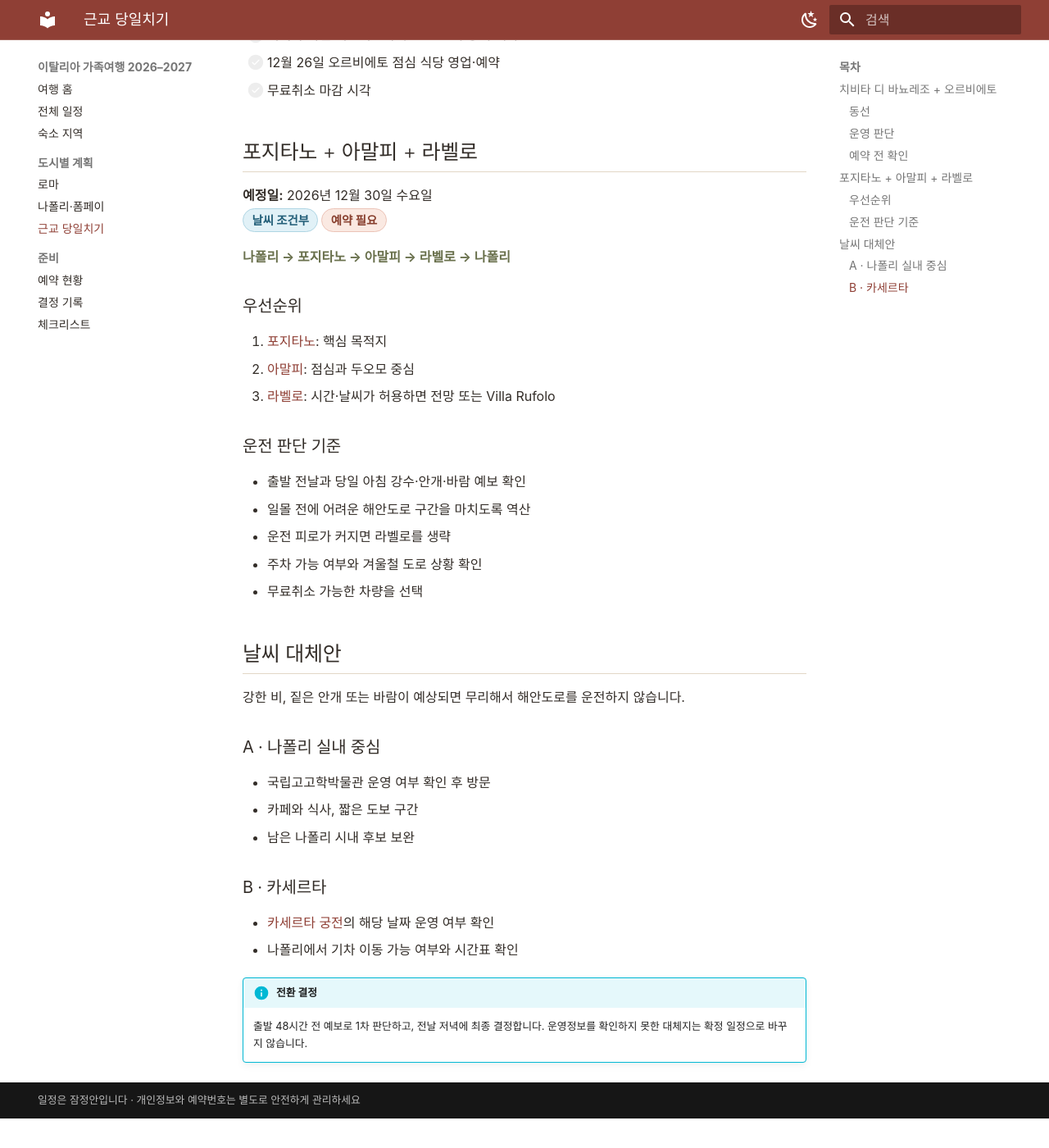
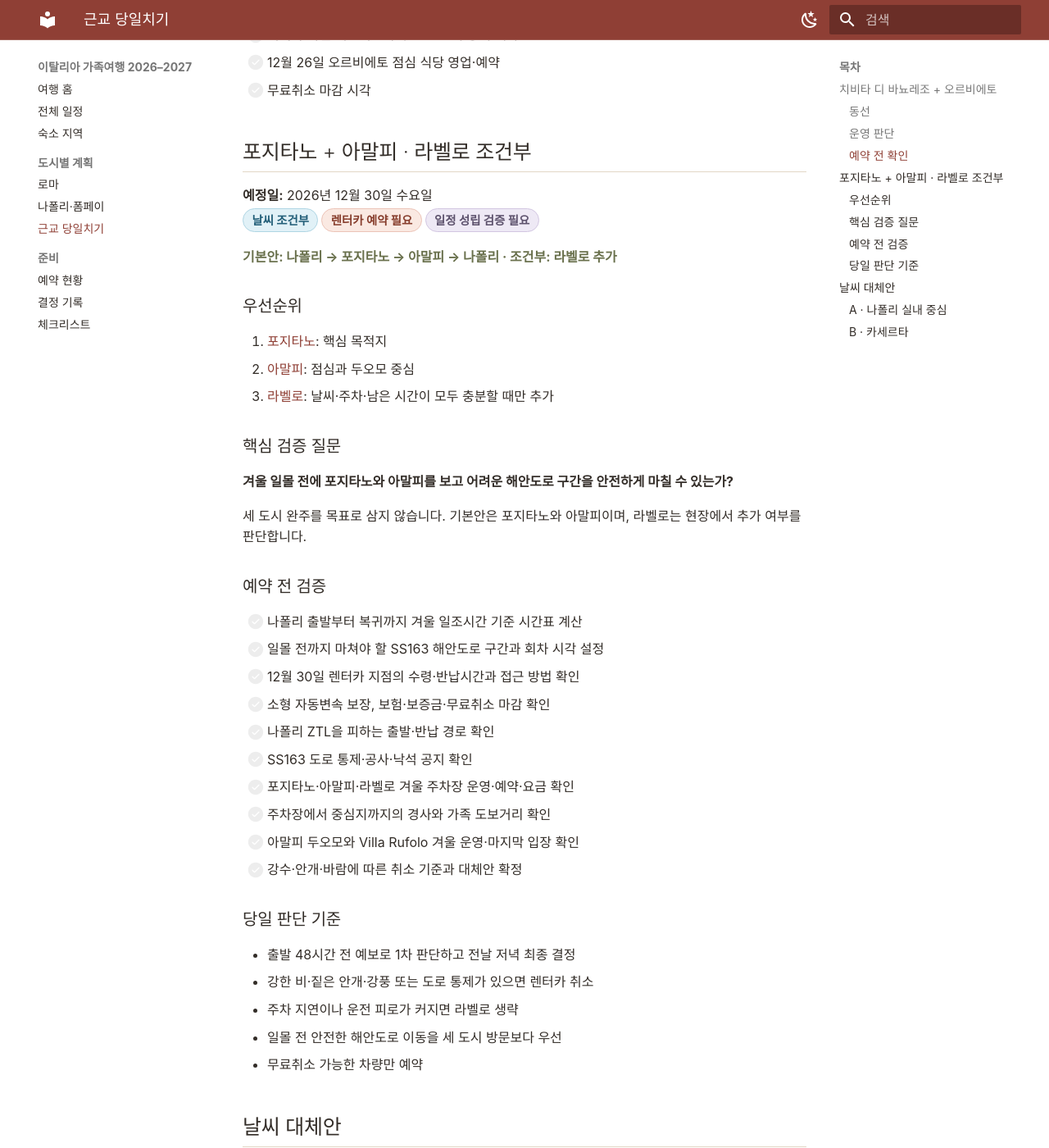
Before and after one commit to Jaeho211/italy-family-trip-2026, an MkDocs documentation site: the page built from docs/day-trips.md, in a window 1280 px wide and 1400 px high, scrolled down 1157 px. Shown: the whole window at 82% size. Built offline with MkDocs 1.6.1 and Material for MkDocs 9.7.7, drawn with Linux system fonts in a browser that asks for light colours; before the commit the page ends 2521 px from its top, so only the background shows below that.

Commit message:
docs: make Amalfi winter feasibility checks explicit

```diff
--- a/docs/day-trips.md
+++ b/docs/day-trips.md
@@ -37,26 +37,45 @@
 - [ ] 12월 26일 오르비에토 점심 식당 영업·예약
 - [ ] 무료취소 마감 시각
 
-## 포지타노 + 아말피 + 라벨로
+## 포지타노 + 아말피 · 라벨로 조건부
 
 **예정일:** 2026년 12월 30일 수요일
-<span class="status weather">날씨 조건부</span><span class="status booking">예약 필요</span>
+<span class="status weather">날씨 조건부</span><span class="status booking">렌터카 예약 필요</span><span class="status review">일정 성립 검증 필요</span>
 
-<p class="route">나폴리 → 포지타노 → 아말피 → 라벨로 → 나폴리</p>
+<p class="route">기본안: 나폴리 → 포지타노 → 아말피 → 나폴리 · 조건부: 라벨로 추가</p>
 
 ### 우선순위
 
 1. [포지타노](https://www.google.com/maps/search/?api=1&query=Positano+Italy){ target="_blank" rel="noopener" }: 핵심 목적지
 2. [아말피](https://www.google.com/maps/search/?api=1&query=Amalfi+Italy){ target="_blank" rel="noopener" }: 점심과 두오모 중심
-3. [라벨로](https://www.google.com/maps/search/?api=1&query=Ravello+Italy){ target="_blank" rel="noopener" }: 시간·날씨가 허용하면 전망 또는 Villa Rufolo
+3. [라벨로](https://www.google.com/maps/search/?api=1&query=Ravello+Italy){ target="_blank" rel="noopener" }: 날씨·주차·남은 시간이 모두 충분할 때만 추가
 
-### 운전 판단 기준
+### 핵심 검증 질문
 
-- 출발 전날과 당일 아침 강수·안개·바람 예보 확인
-- 일몰 전에 어려운 해안도로 구간을 마치도록 역산
-- 운전 피로가 커지면 라벨로를 생략
-- 주차 가능 여부와 겨울철 도로 상황 확인
-- 무료취소 가능한 차량을 선택
+**겨울 일몰 전에 포지타노와 아말피를 보고 어려운 해안도로 구간을 안전하게 마칠 수 있는가?**
+
+세 도시 완주를 목표로 삼지 않습니다. 기본안은 포지타노와 아말피이며, 라벨로는 현장에서 추가 여부를 판단합니다.
+
+### 예약 전 검증
+
+- [ ] 나폴리 출발부터 복귀까지 겨울 일조시간 기준 시간표 계산
+- [ ] 일몰 전까지 마쳐야 할 SS163 해안도로 구간과 회차 시각 설정
+- [ ] 12월 30일 렌터카 지점의 수령·반납시간과 접근 방법 확인
+- [ ] 소형 자동변속 보장, 보험·보증금·무료취소 마감 확인
+- [ ] 나폴리 ZTL을 피하는 출발·반납 경로 확인
+- [ ] SS163 도로 통제·공사·낙석 공지 확인
+- [ ] 포지타노·아말피·라벨로 겨울 주차장 운영·예약·요금 확인
+- [ ] 주차장에서 중심지까지의 경사와 가족 도보거리 확인
+- [ ] 아말피 두오모와 Villa Rufolo 겨울 운영·마지막 입장 확인
+- [ ] 강수·안개·바람에 따른 취소 기준과 대체안 확정
+
+### 당일 판단 기준
+
+- 출발 48시간 전 예보로 1차 판단하고 전날 저녁 최종 결정
+- 강한 비·짙은 안개·강풍 또는 도로 통제가 있으면 렌터카 취소
+- 주차 지연이나 운전 피로가 커지면 라벨로 생략
+- 일몰 전 안전한 해안도로 이동을 세 도시 방문보다 우선
+- 무료취소 가능한 차량만 예약
 
 ## 날씨 대체안
 
```
